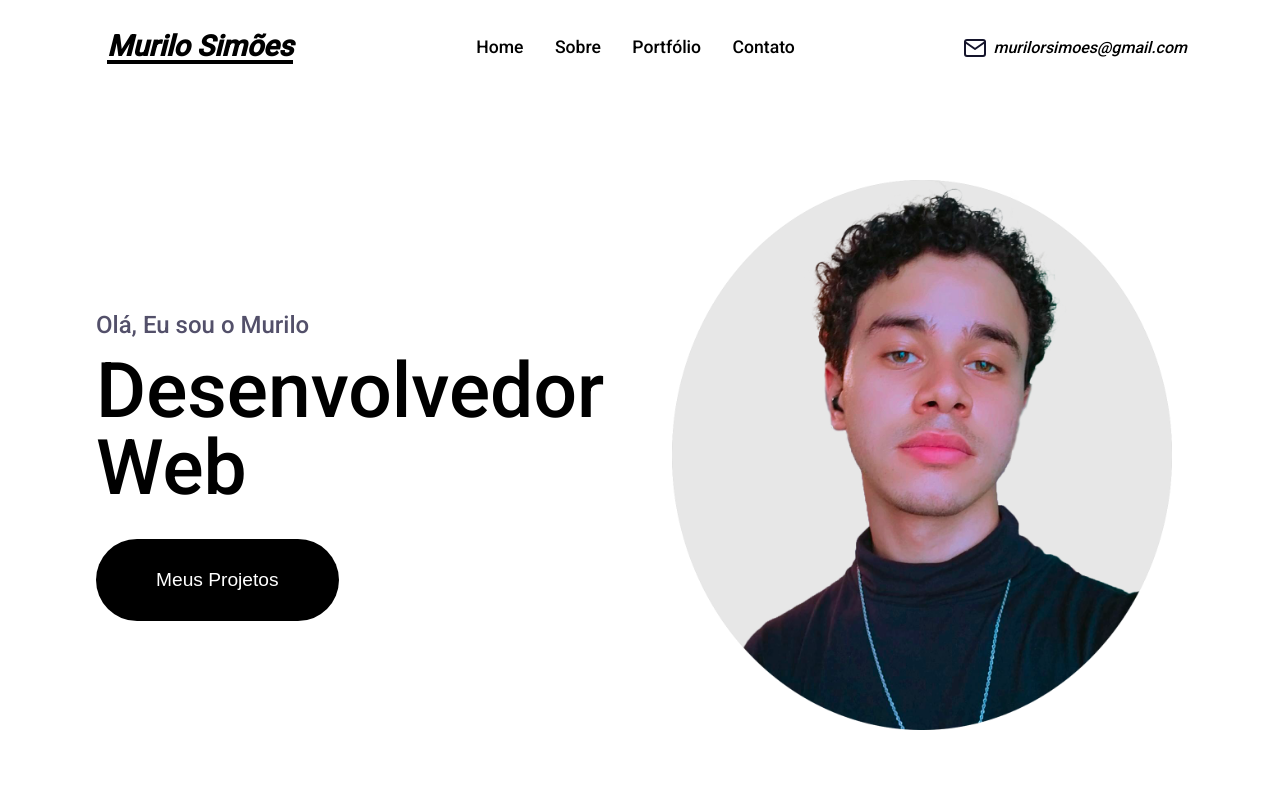
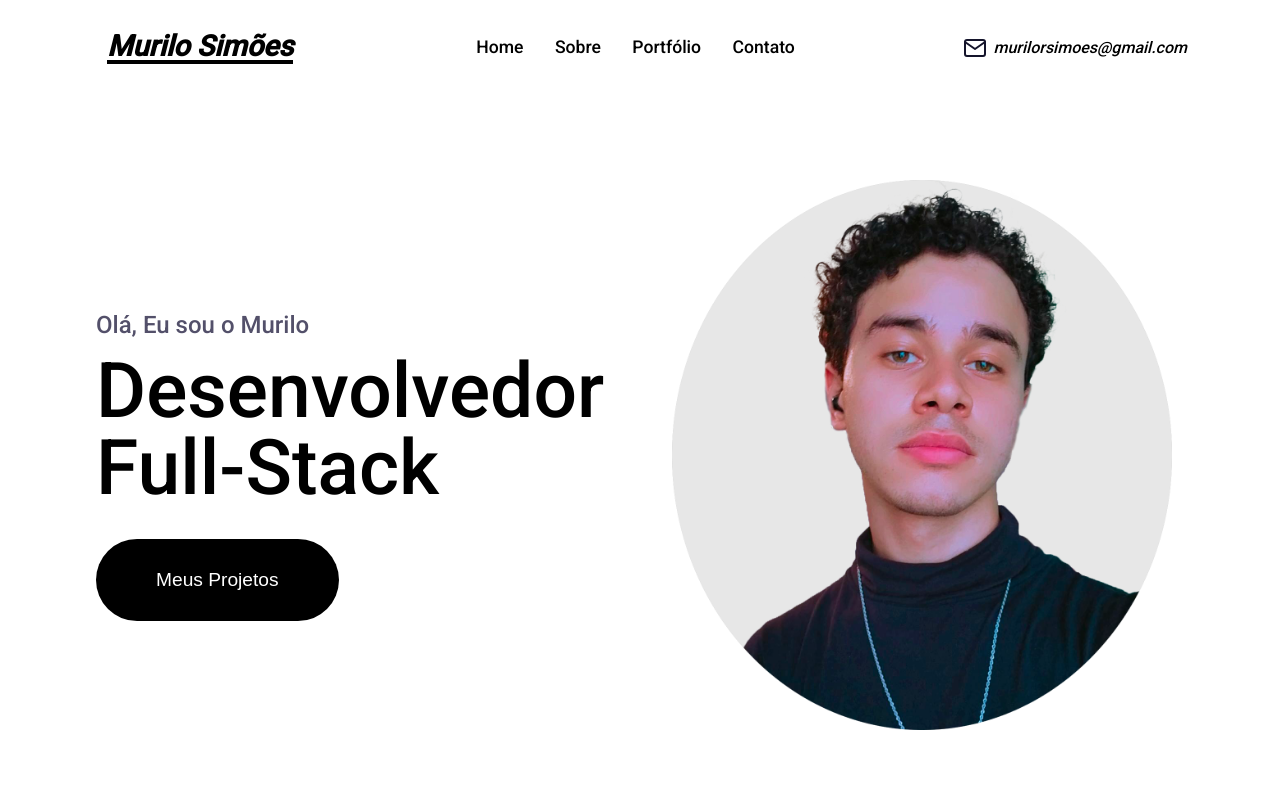
Before and after one commit to murilo-simoes/portfolio, a Next.js app: page / in a window 1280 px wide. Shown: the top 800 px of the page. Built offline with nearby package versions, Linux system fonts and the light colour scheme.

Commit message:
Update index.tsx

```diff
--- a/src/components/Banner/index.tsx
+++ b/src/components/Banner/index.tsx
@@ -12,7 +12,7 @@ const Banner = () => {
           <h1 className="title">Olá, Eu sou o Murilo</h1>
         </div>
         <div>
-          <h1 className="desc">Desenvolvedor Web</h1>
+          <h1 className="desc">Desenvolvedor Full-Stack</h1>
         </div>
         <div className="divButton">
           <Link href="/portfolio">
```
